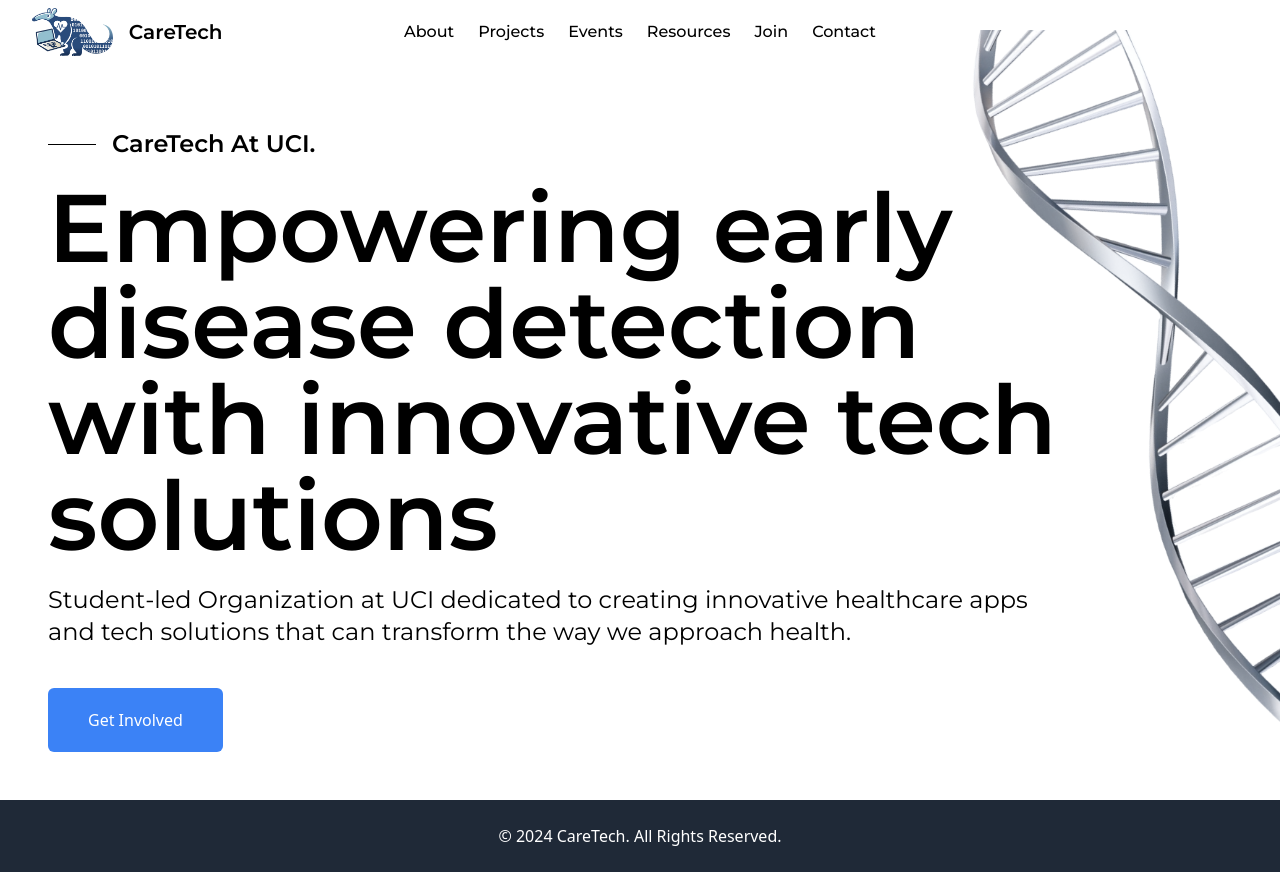
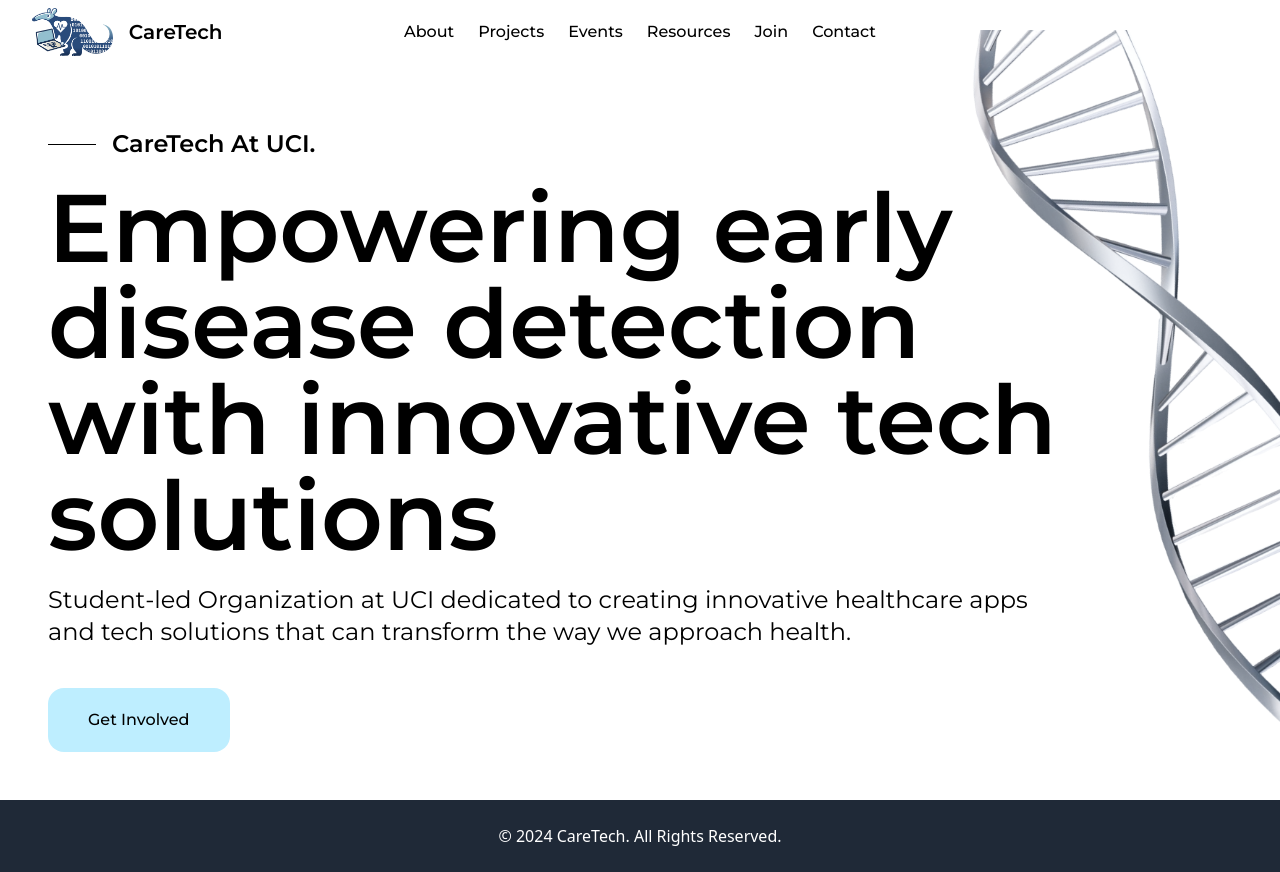
Before and after one commit to CareTech-at-UCI/website, a React (Create React App) app: page / in a window 1280 px wide. Built offline with nearby package versions, Linux system fonts and the light colour scheme; a web font is replaced by a local one.

Commit message:
Get Involved Button

```diff
--- a/src/components/HeroSection.tsx
+++ b/src/components/HeroSection.tsx
@@ -23,7 +23,7 @@ const HeroSection: React.FC = () => {
           <p className="font-normal text-2xl mt-5">
               Student-led Organization at UCI dedicated to creating innovative healthcare apps and tech solutions that can transform the way we approach health.
           </p>
-          <button className="mt-10 px-10 py-5 bg-blue-500 text-white rounded-md hover:bg-blue-600">
+          <button className="mt-10 px-10 py-5 bg-sky-blue font-medium rounded-2xl hover:bg-[#d4f4ff]">
               Get Involved
           </button>
         </div>
--- a/tailwind.config.js
+++ b/tailwind.config.js
@@ -12,6 +12,9 @@ module.exports = {
         semibold: ['Montserrat', 'sans-serif'],
         jersey: ['Jersey 10', 'sans-serif'],
       },
+      colors: {
+        'sky-blue': '#BEEEFF',
+      },
     },
   },
   plugins: [],
```
